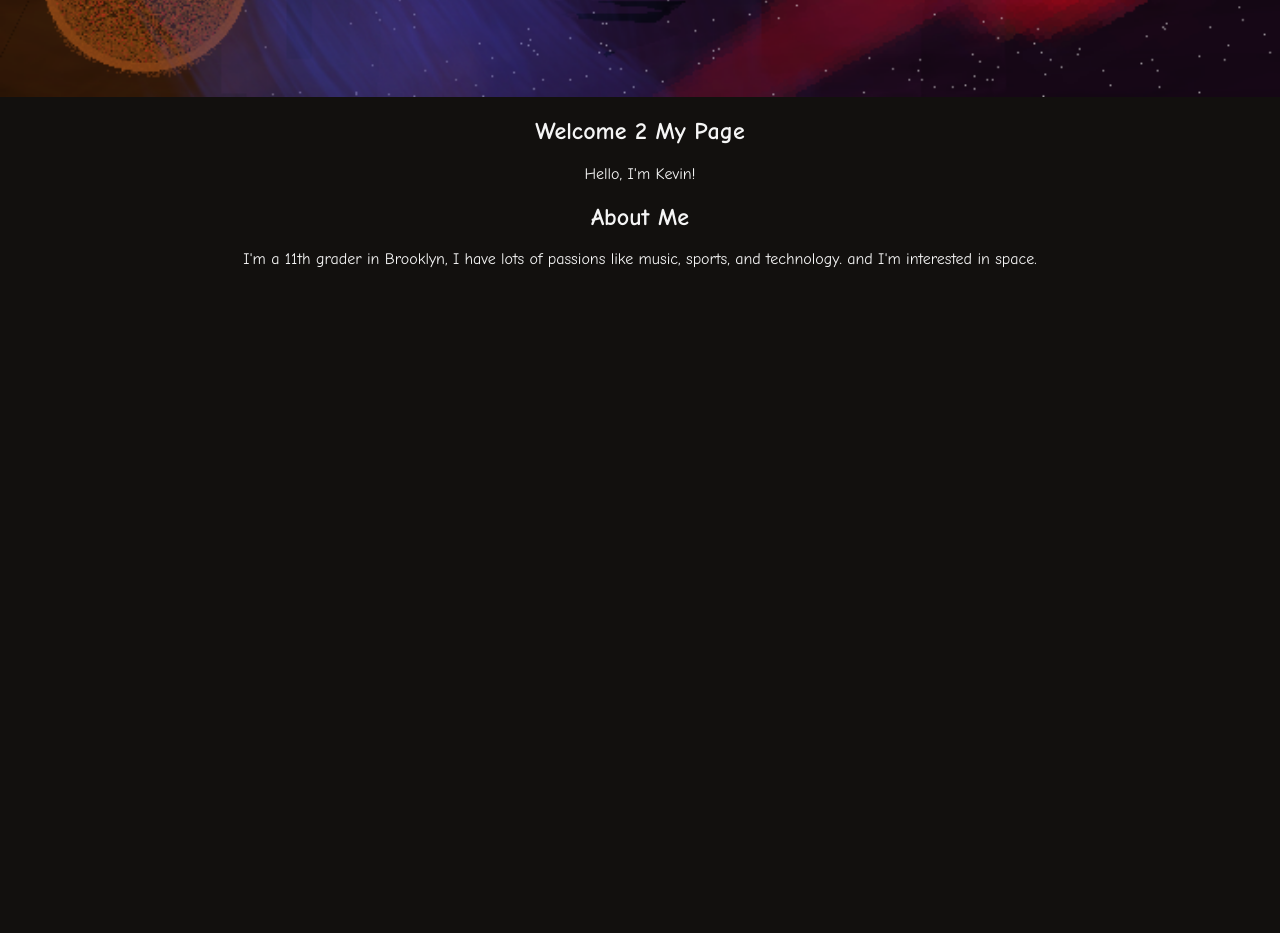
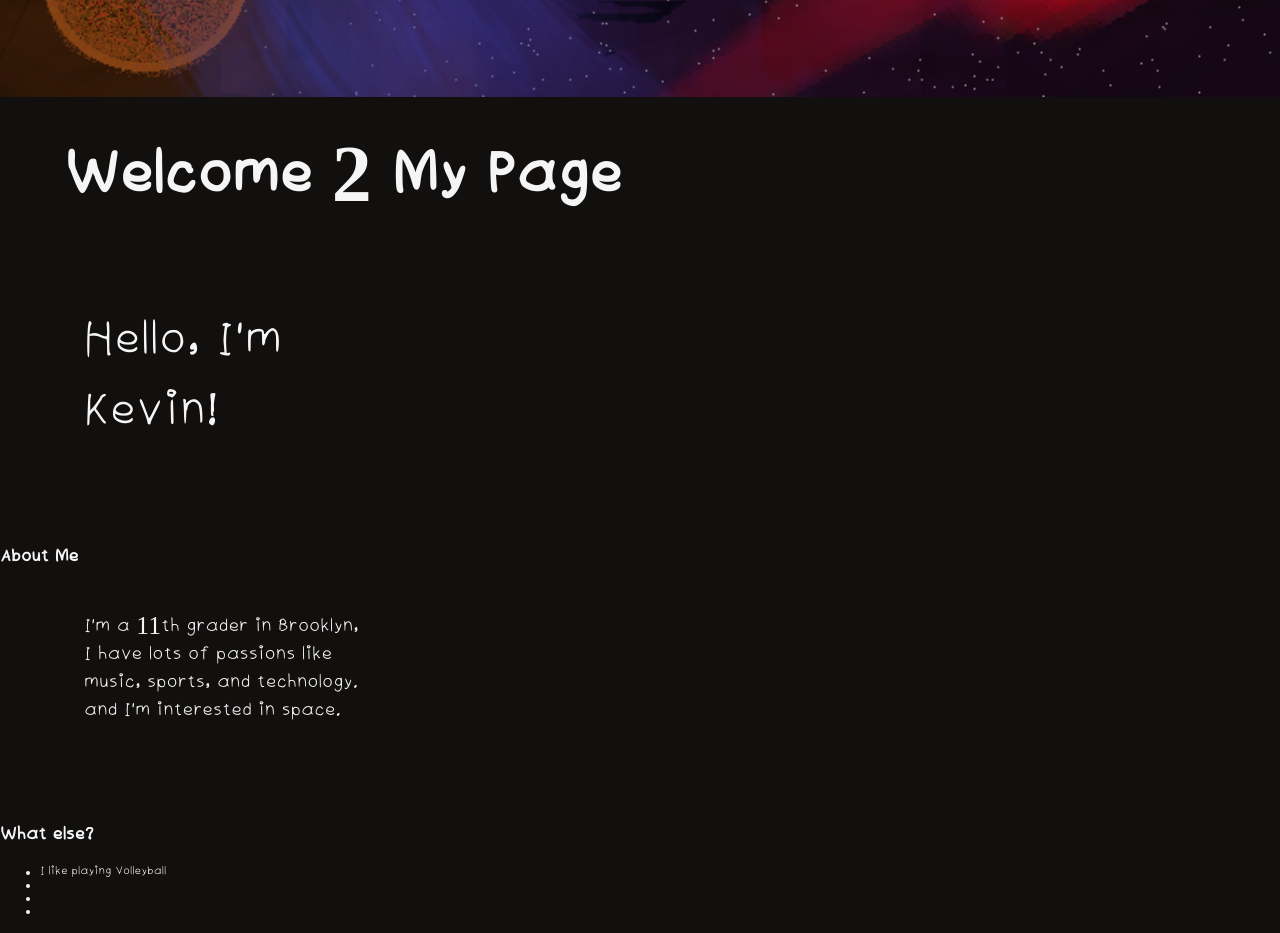
Before and after one commit to Alki-Xll/Kevins-Site, a plain HTML site: page index.html in a window 1280 px wide. Shown: the part 380-1313 px from the top of the page. Before the commit the page ends 800 px from the top, so only its background shows below. Drawn offline with Linux system fonts and the light colour scheme.

```diff
--- a/index.html
+++ b/index.html
@@ -3,7 +3,8 @@
 
 <head>
     <meta charset="UTF-8">
-    <title>Kevin is awesome</title>
+    <title>Kevin.co</title>
+    <link rel="icon" type="image/png" href="images/kiwi.png?v=2" />
     <link rel="stylesheet" type="text/css" href="style.css" />
 </head>
 
@@ -13,8 +14,8 @@
 
 <section>
     <img src="images\Banner.png" class="banner">
-    <h1>Welcome 2 My Page</h1>
-    <p>Hello, I'm Kevin!</p>
+    <h1 class="bigh">Welcome 2 My Page</h1>
+    <p class="big">Hello, I'm Kevin!</p>
 </section>
 
 <section>
@@ -22,5 +23,14 @@
     <p>I'm a 11th grader in Brooklyn, I have lots of passions like music, sports, and technology. and I'm interested in space. </p>
 </section>
 
+<section>
+    <h2>What else?</h2>
+    <ul>
+        <li>I like playing Volleyball</li>
+        <li></li>
+        <li></li>
+        <li></li>
+    </ul>
+
 </body>
 </html>
--- a/style.css
+++ b/style.css
@@ -1,9 +1,39 @@
 body {
     background-color: #12100E;
-    font-family: "Comic Sans MS", sans-serif;
-    font-style: normal;
+    font-family: "MyFont";
     color: #F5F5F5;
     margin: 0;
+}
+
+@font-face {
+            font-family: "MyFont";
+            src: url("fonts/Myfont-Regular.ttf");
+        }
+
+.big {
+    font-size: 4rem;
+}
+
+.bigh {
+    font-size: 5rem;
+}
+
+h1 {
+    font-size: clamp(2rem, 3vw, 4rem);
+    margin-top: 2rem;
+    margin-left: 5%;
+    text-align: left;
+}
+
+p {
+    font-size: clamp(1.5rem, 2vw, 3rem);
+    line-height: 1.1;
+    max-width: 280px;
+    text-align: left;
+    margin-bottom: 10vh;
+    align-self: flex-start;
+    margin-left: 5%;
+    padding: 20px;
 }
 
 .banner {
@@ -13,5 +43,5 @@ body {
 }
 
 section {
-    text-align: center;
+    text-align: left;
 }
```
Also changed, not shown: fonts/Myfont-Regular.otf (added), fonts/Myfont-Regular.ttf (added), images/kiwi.png (added).
